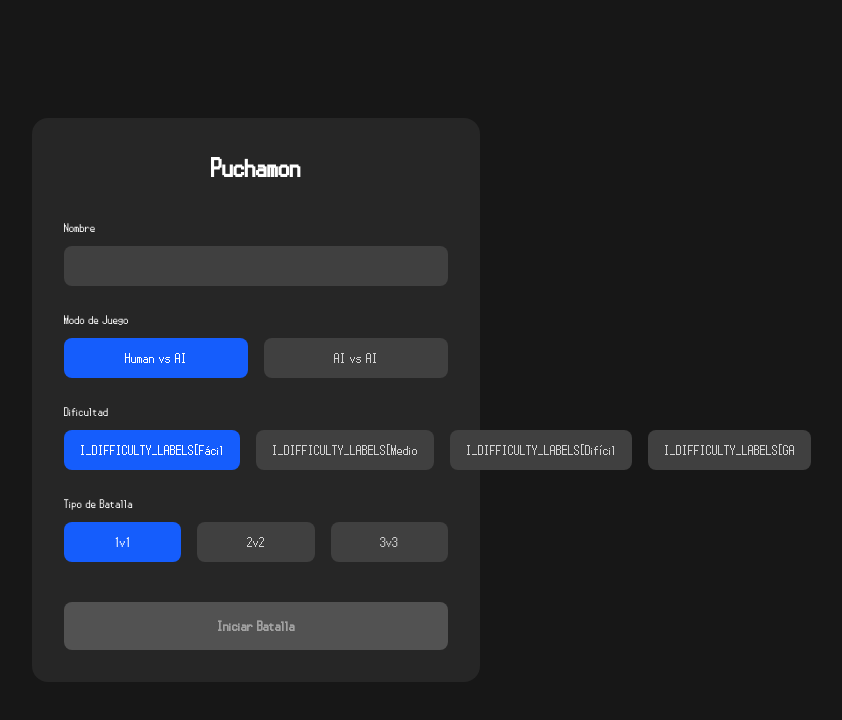
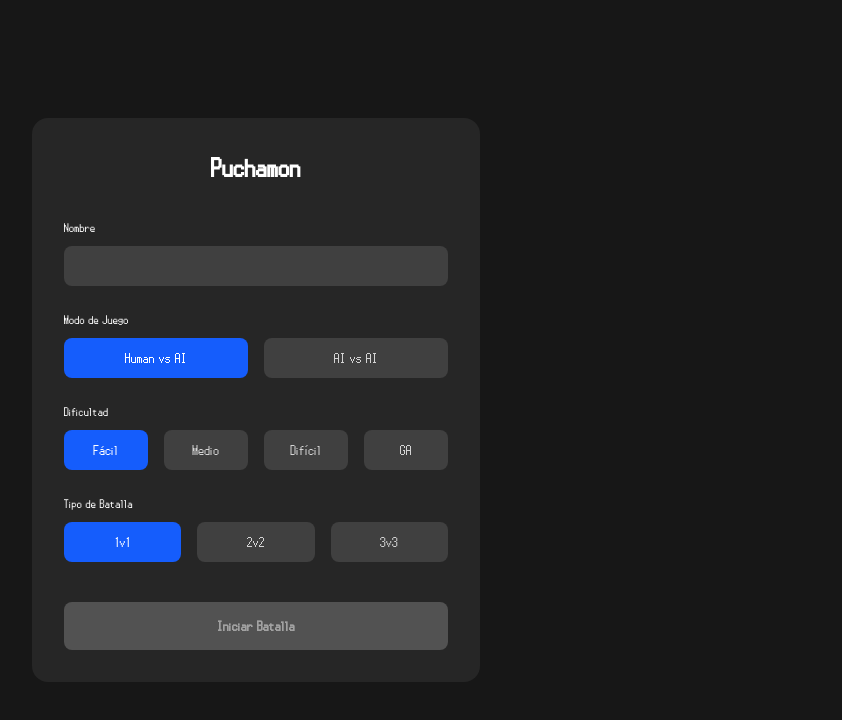
Before and after one commit to LeonidasGarcia/puchamon, a React (Vite) app in the folder frontend/: page / in a window 1280 px wide. Shown: the top 720 px of the page, without its empty margins (384-1226 px from the left). Built offline with nearby package versions, Linux system fonts and the light colour scheme.

Commit message:
feat: remove unused I_DIFFICULTY_LABELS reference in Lobby component

```diff
--- a/frontend/src/pages/Lobby.tsx
+++ b/frontend/src/pages/Lobby.tsx
@@ -113,7 +113,6 @@ export default function Lobby() {
                         : 'bg-neutral-700 text-neutral-300 hover:bg-neutral-600'
                     }`}
                   >
-                    I_DIFFICULTY_LABELS[
                     {AI_DIFFICULTY_LABELS[d]}
                   </button>
                 ))}
```
Also changed, not shown: frontend/public/favicon.png.
